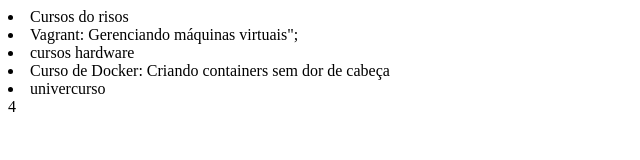
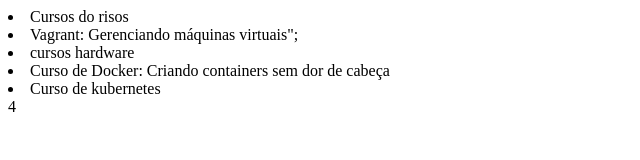
Before and after one commit to miyashiroo/alura-git, a plain HTML site: page index.html in a window 1280 px wide. Shown: the full height of the page, 0-640 px from the left. Drawn offline with Linux system fonts and the light colour scheme.

Commit message:
adicionando kubernetes

```diff
--- a/index.html
+++ b/index.html
@@ -11,6 +11,6 @@
     <li>Vagrant: Gerenciando máquinas virtuais";</li>
     <li>cursos hardware</li>
     <li>Curso de Docker: Criando containers sem dor de cabeça</li>
-    <li>univercurso</li>
+    <li>Curso de kubernetes </li>
 </body>4
 </html>
```
